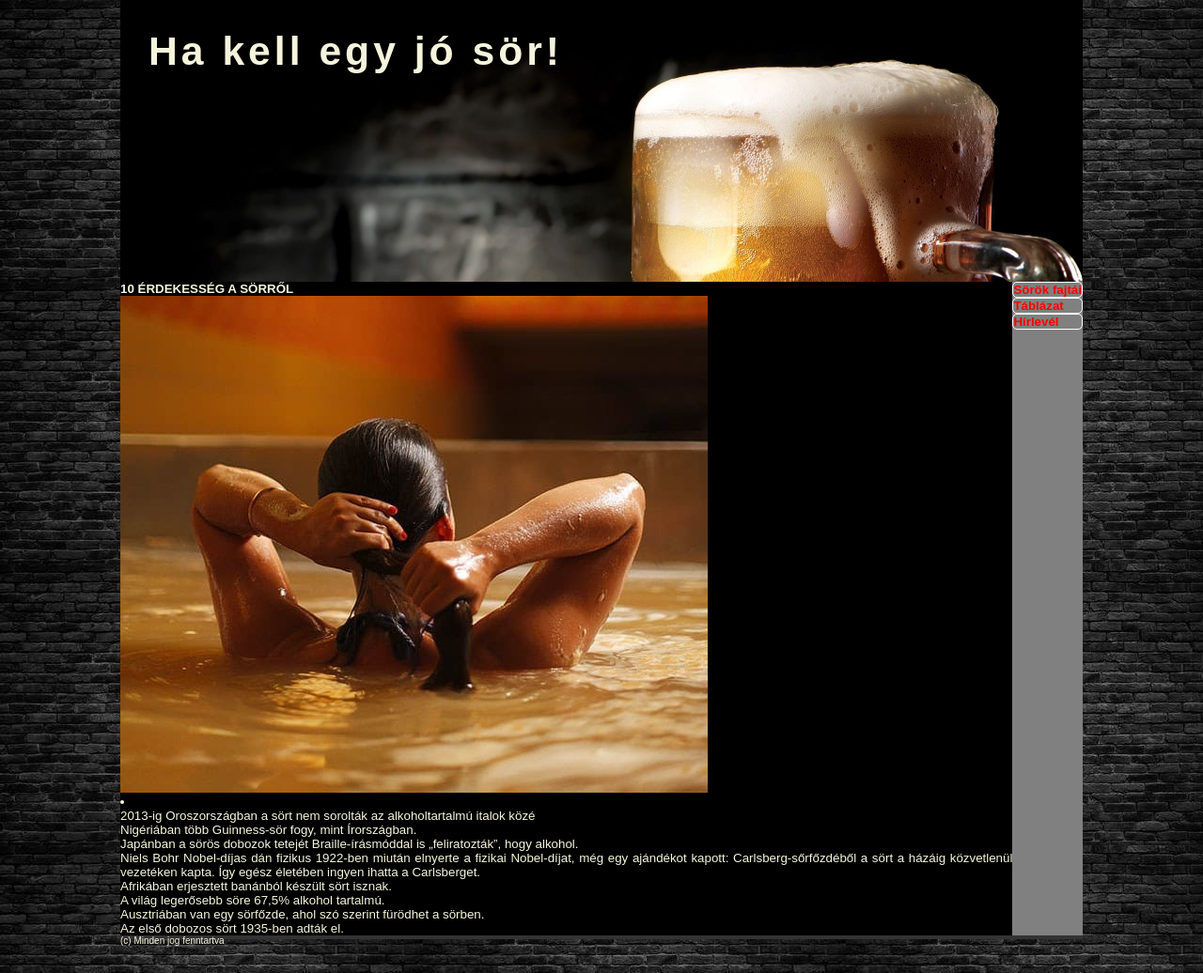
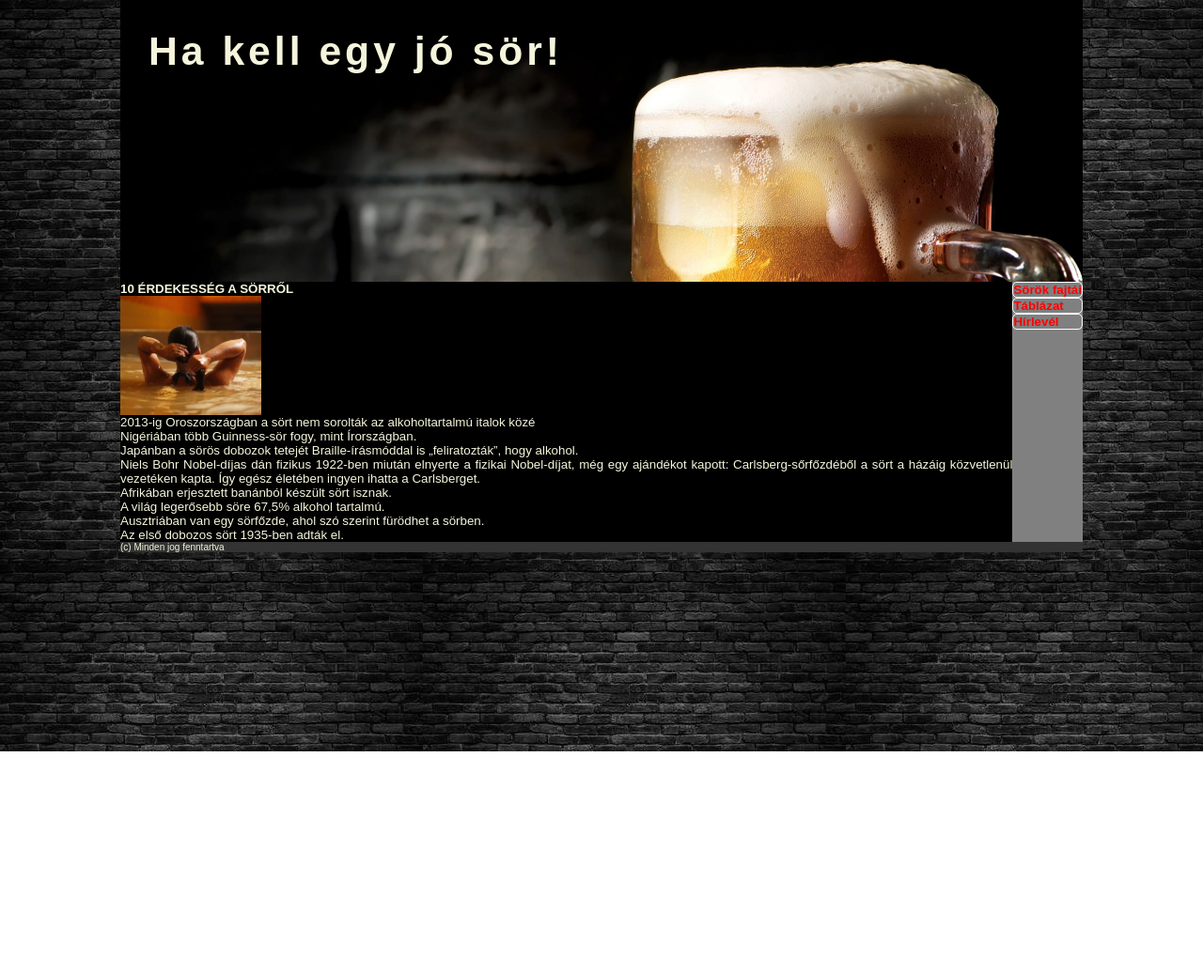
Before and after one commit to gergelybu/agazati_sor, a plain HTML site: page index.html in a window 1280 px wide. Shown: the whole page at 94% size. After the commit the page ends 800 px from the top, so only its background shows below. Drawn offline with Linux system fonts and the light colour scheme.

Commit message:
frissítés

```diff
--- a/index.html
+++ b/index.html
@@ -7,7 +7,6 @@
     <meta name="description" content="A sörről">
     <meta name="keywords" content="HTML, CSS, sör">
     <meta name="author" content="Burai Gergely">
-    <html lang="hu">
     <link rel="stylesheet" href="style.css">
     <title>Burai Gergely</title>
 </head>
@@ -16,8 +15,7 @@
         <header>Ha kell egy jó sör!</header>
         <article>
             <h1>10 ÉRDEKESSÉG A SÖRRŐL</h1>
-            <div class="img"></div><img src="\img\sorfurdo.jpg" alt="">
-            <div class="txt">
+            <img src="\img\sorfurdo.jpg" alt="">
             <li>
                 <ul>2013-ig Oroszországban a sört nem sorolták az alkoholtartalmú italok közé</ul>
                 <ul>Nigériában több Guinness-sör fogy, mint Írországban.</ul>
@@ -28,7 +26,6 @@
                 <ul>Ausztriában van egy sörfőzde, ahol szó szerint fürödhet a sörben.</ul>
                 <ul>Az első dobozos sört 1935-ben adták el.</ul>
             </li>
-        </div>
         </article>
         <nav>
             <li>
--- a/style.css
+++ b/style.css
@@ -38,22 +38,28 @@ header {
 
 article{
     grid-area: a;
-    background-color: black !important;
+    background-color: black;
     text-align: justify;
     font-size: 10px;
+    display: grid;
 }
 
 article h1{
     font-size: 15p;
 }
 
-article .img{
-    margin-left: 0;
-    width: 200px;
+article img{
+    width: 150px;
+    float: left;
+}
+
+article li {
+    list-style-type: none;
+    float: right;
 }
 
 nav {
-    background-color: grey !important;
+    background-color: grey;
     width: auto;
     height: auto;
     grid-area: n;
@@ -61,7 +67,6 @@ nav {
 
 nav li {
     list-style-type: none;
-
 }
 
 nav li ul {
@@ -83,6 +88,6 @@ nav li ul a:hover {
 footer{
     text-align: center;
     font-size: 10px;
-    height: 40px;
+    height: auto;
     width: auto;
 }
```
Also changed, not shown: 1 other file.
